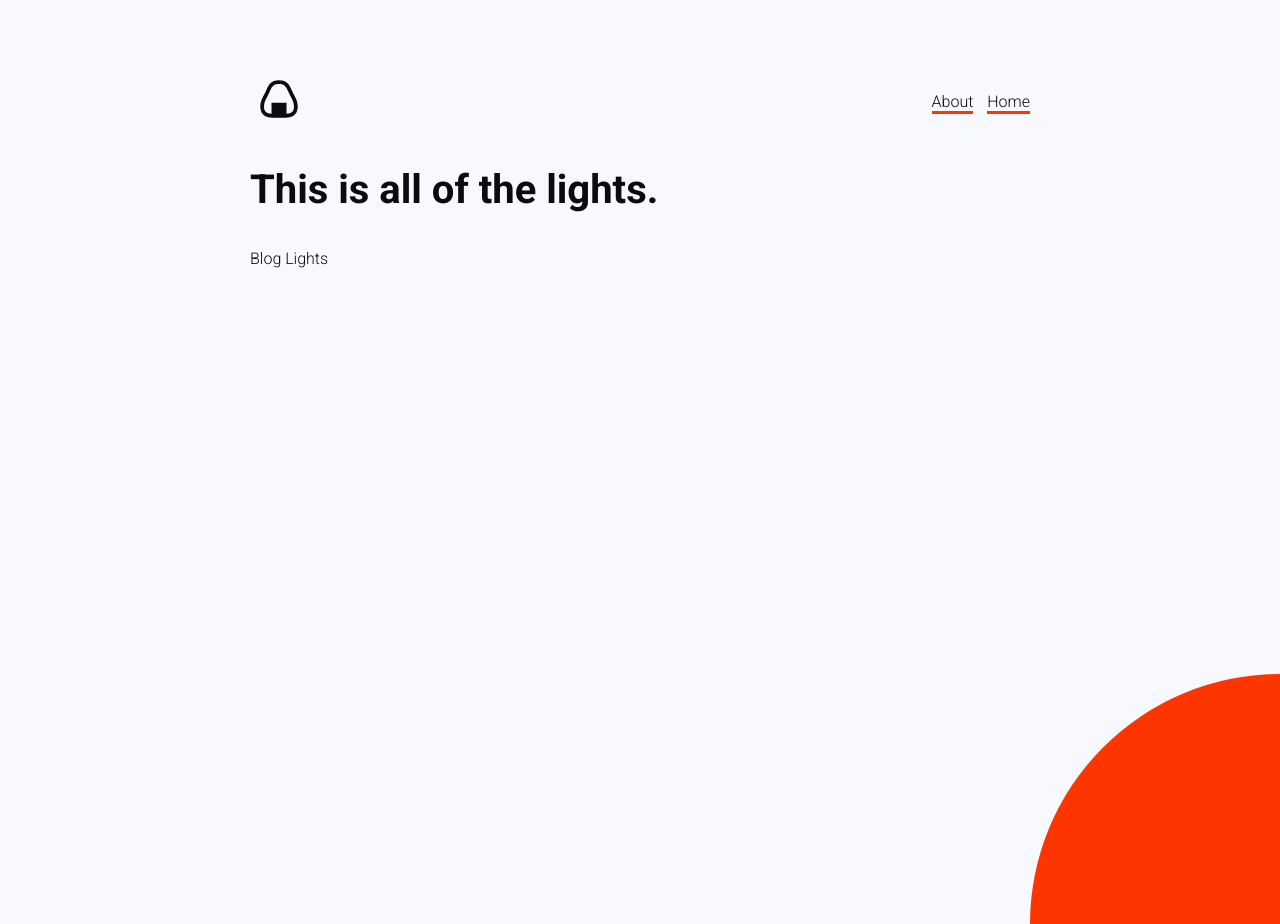
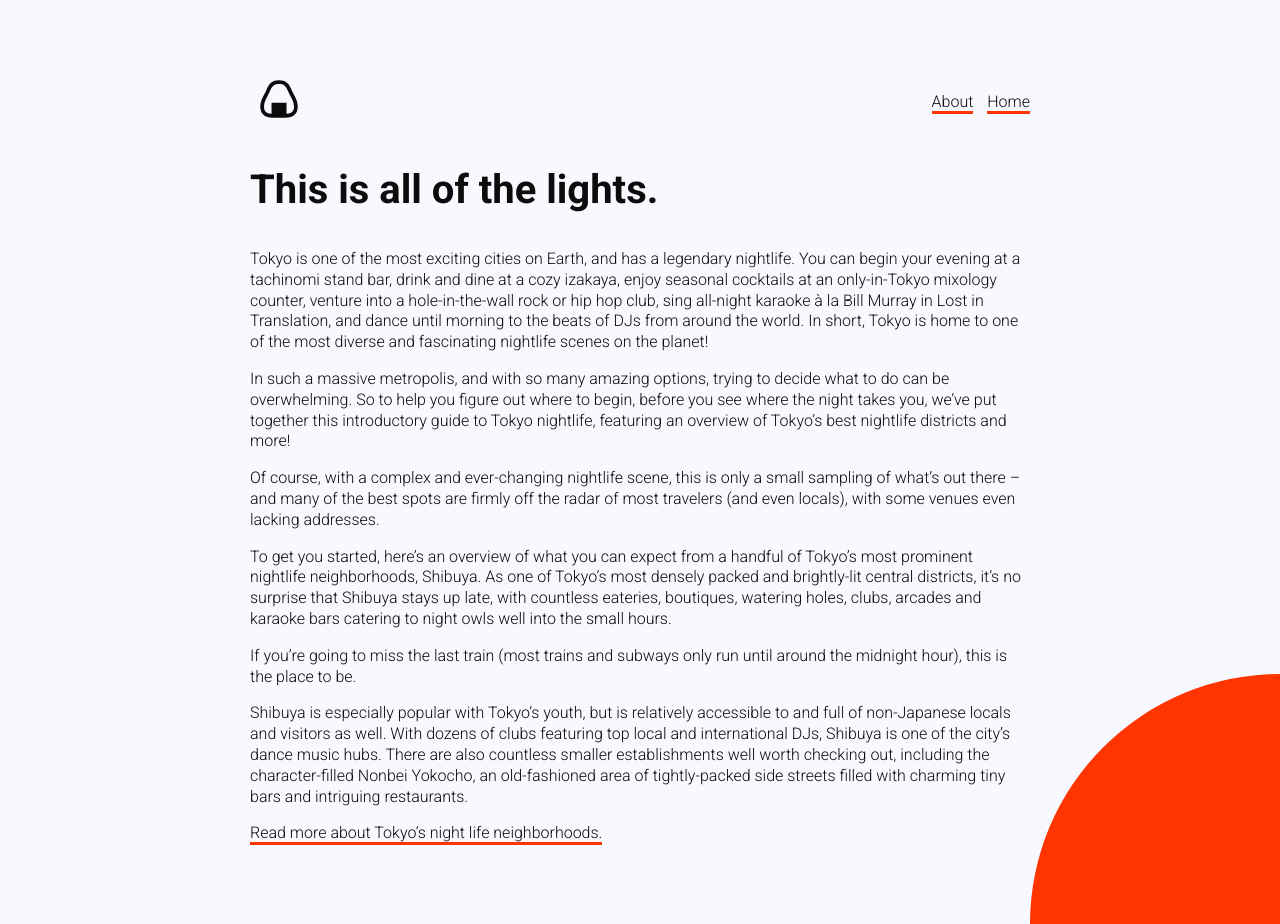
Before and after one commit to koolmilk/anightinjapan, a Jekyll site: the page built from _posts/2020-01-01-lights.markdown, in a window 1280 px wide and 924 px high. Built offline with Jekyll 4.4.1, drawn with Linux system fonts in a browser that asks for light colours.

Commit message:
Updated Lights

```diff
--- a/_posts/2020-01-01-lights.markdown
+++ b/_posts/2020-01-01-lights.markdown
@@ -5,4 +5,16 @@
   red-light entertainment and the infamous Robot Restaurant.
 ---
 
-Blog Lights
+Tokyo is one of the most exciting cities on Earth, and has a legendary nightlife. You can begin your evening at a tachinomi stand bar, drink and dine at a cozy izakaya, enjoy seasonal cocktails at an only-in-Tokyo mixology counter, venture into a hole-in-the-wall rock or hip hop club, sing all-night karaoke à la Bill Murray in Lost in Translation, and dance until morning to the beats of DJs from around the world. In short, Tokyo is home to one of the most diverse and fascinating nightlife scenes on the planet!
+
+In such a massive metropolis, and with so many amazing options, trying to decide what to do can be overwhelming. So to help you figure out where to begin, before you see where the night takes you, we’ve put together this introductory guide to Tokyo nightlife, featuring an overview of Tokyo’s best nightlife districts and more!
+
+Of course, with a complex and ever-changing nightlife scene, this is only a small sampling of what’s out there – and many of the best spots are firmly off the radar of most travelers (and even locals), with some venues even lacking addresses.
+
+To get you started, here’s an overview of what you can expect from a handful of Tokyo’s most prominent nightlife neighborhoods, Shibuya. As one of Tokyo’s most densely packed and brightly-lit central districts, it’s no surprise that Shibuya stays up late, with countless eateries, boutiques, watering holes, clubs, arcades and karaoke bars catering to night owls well into the small hours.
+
+If you’re going to miss the last train (most trains and subways only run until around the midnight hour), this is the place to be.
+
+Shibuya is especially popular with Tokyo’s youth, but is relatively accessible to and full of non-Japanese locals and visitors as well. With dozens of clubs featuring top local and international DJs, Shibuya is one of the city’s dance music hubs. There are also countless smaller establishments well worth checking out, including the character-filled Nonbei Yokocho, an old-fashioned area of tightly-packed side streets filled with charming tiny bars and intriguing restaurants.
+
+[Read more about Tokyo’s night life neighborhoods.](https://boutiquejapan.com/tokyo-nightlife-guide/)
```
